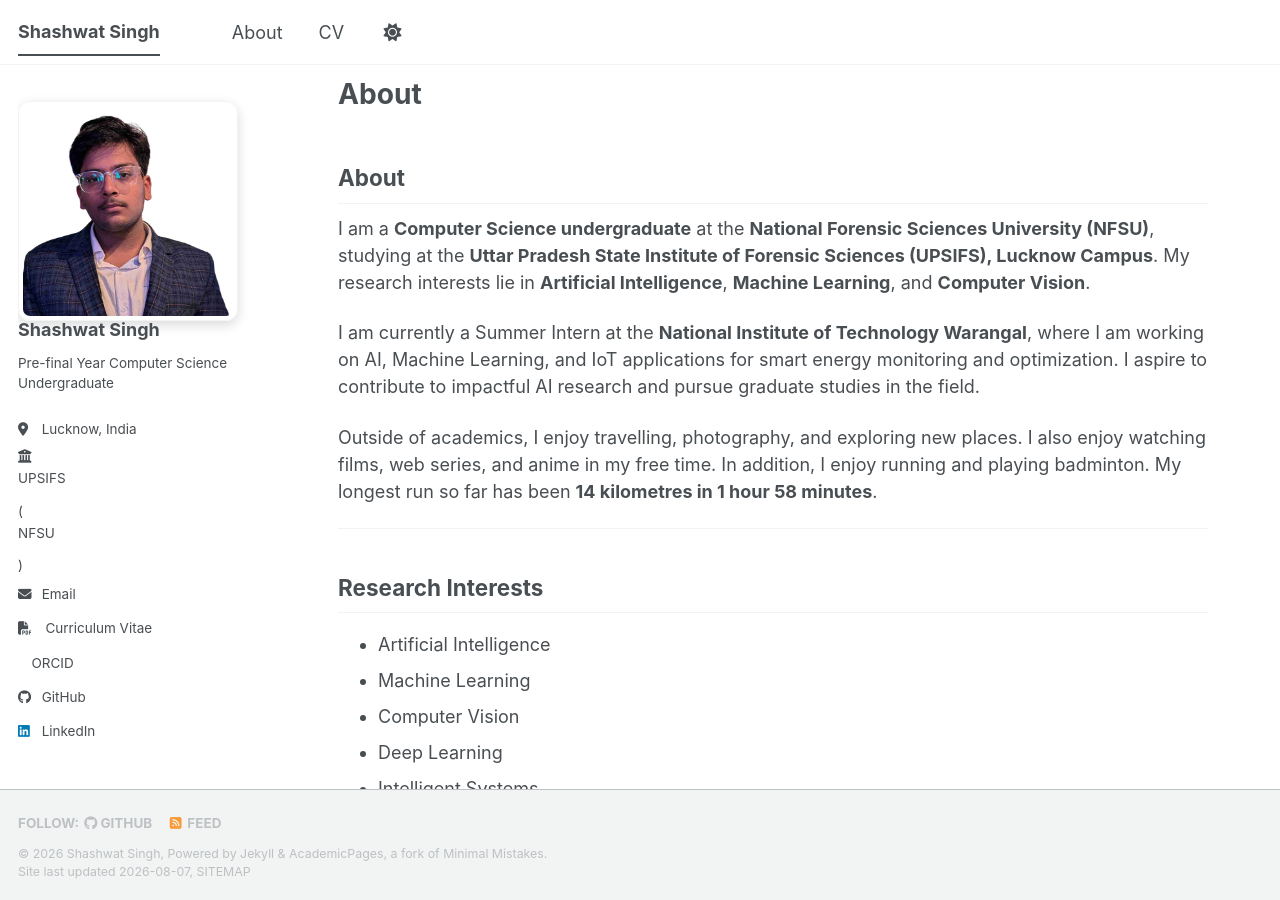
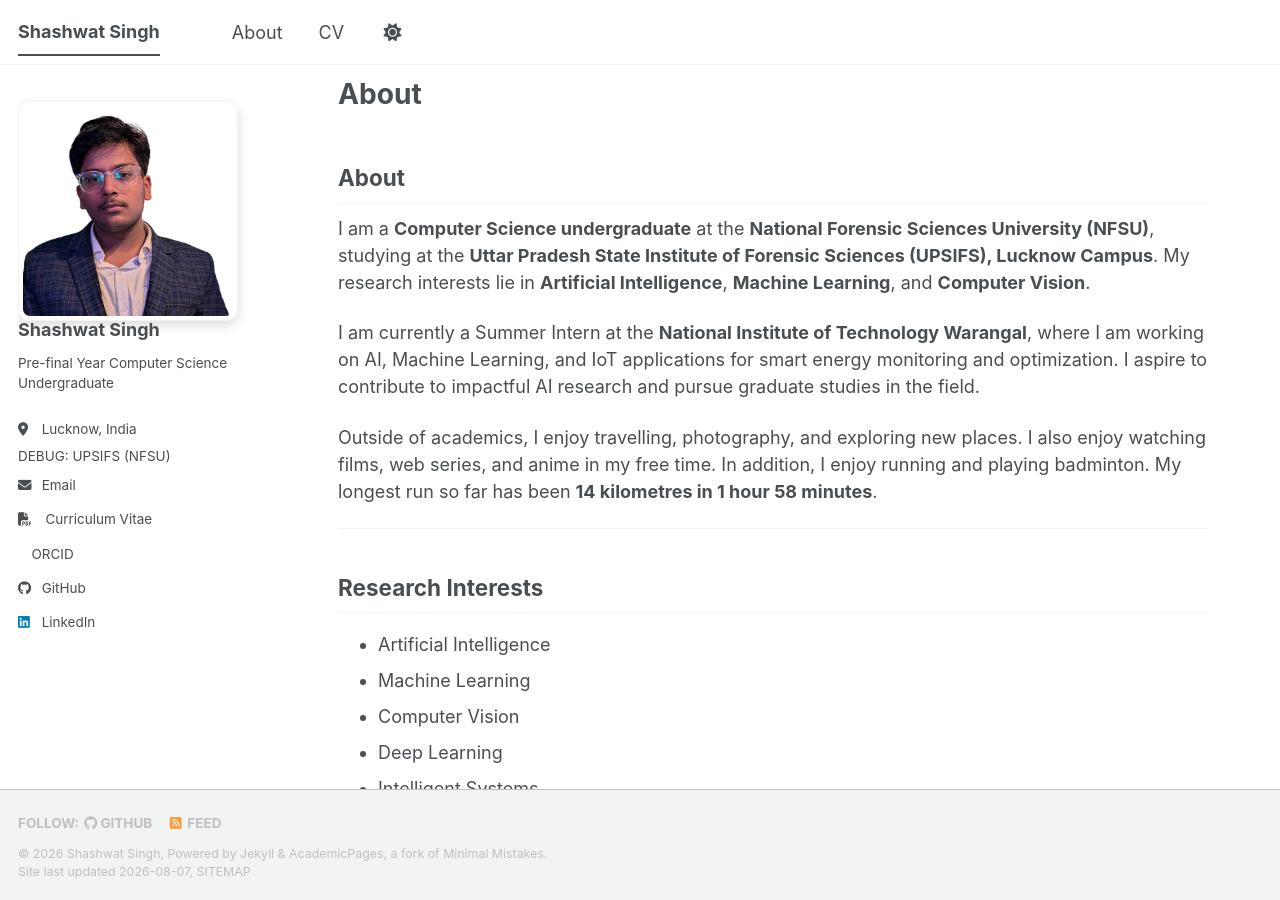
Before and after one commit to shashwht/academic-pages-temp, a Jekyll site: the page built from _pages/about.md, in a window 1280 px wide and 900 px high. Built offline with Jekyll 4.4.1, drawn with Linux system fonts in a browser that asks for light colours; a style sheet for code colours, icons or effects is not loaded.

Commit message:
Update author profile to debug employer info
Replaced employer information with a debug output for author.employer.

```diff
--- a/_includes/author-profile.html
+++ b/_includes/author-profile.html
@@ -26,13 +26,9 @@
       {% if author.location %}
         <li class="author__desktop"><i class="fas fa-fw fa-location-dot icon-pad-right" aria-hidden="true"></i>{{ author.location }}</li>
       {% endif %}
-      {% if author.employer %}
-<li class="author__desktop">
-  <i class="fas fa-fw fa-building-columns icon-pad-right" aria-hidden="true"></i>
-  <a href="https://www.upsifs.ac.in/" target="_blank" rel="noopener">UPSIFS</a>
-  (<a href="https://www.nfsu.ac.in/" target="_blank" rel="noopener">NFSU</a>)
-</li>
-{% endif %}
+      <li class="author__desktop">
+        DEBUG: {{ author.employer }}
+      </li>
       {% if author.uri %}
         <li><a href="{{ author.uri }}"><i class="fas fa-fw fa-link icon-pad-right" aria-hidden="true"></i>{{ site.data.ui-text[site.locale].website_label | default: "Website" }}</a></li>
       {% endif %}
```
